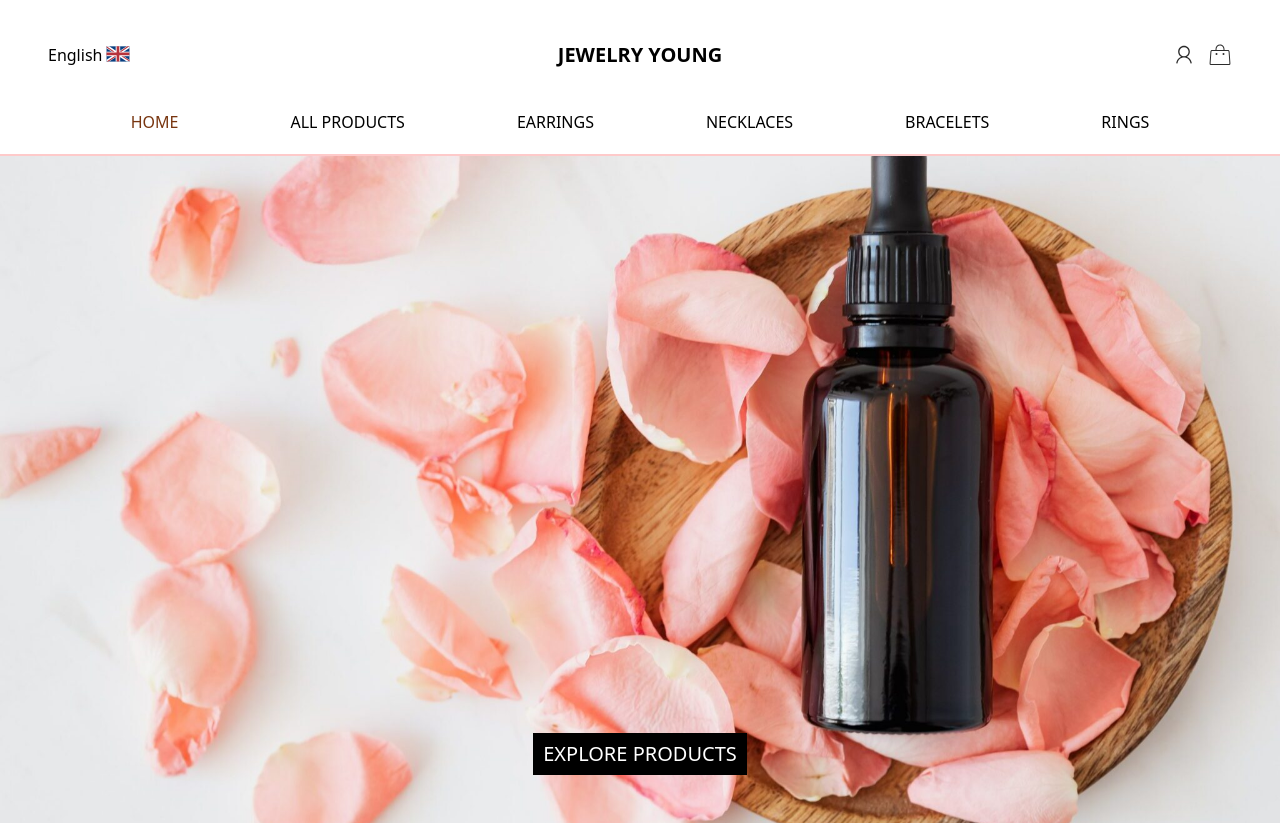
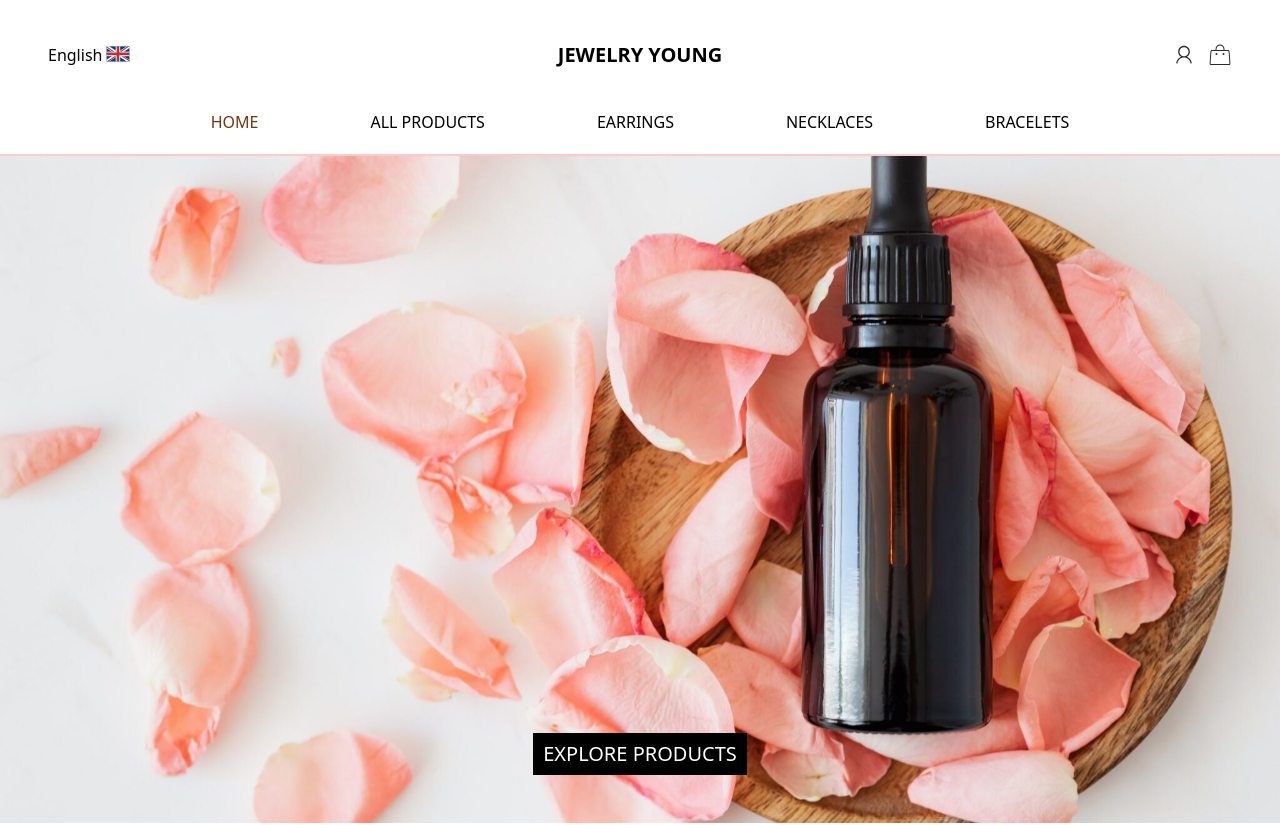
Before and after one commit to yunbo-z/shopping-cart-dashboard, a Next.js app: page / in a window 1280 px wide. Shown: the top 825 px of the page. Built offline with nearby package versions, Linux system fonts and the light colour scheme.

Commit message:
chore: clean file

```diff
--- a/src/app/components/Header/navItems.js
+++ b/src/app/components/Header/navItems.js
@@ -4,6 +4,5 @@ const navItems = [
     { key: '3', path: "/earrings", text: "EARRINGS" },
     { key: '4', path: "/necklaces", text: "NECKLACES" },
     { key: '5', path: "/bracelets", text: "BRACELETS" },
-    { key: '6', path: "/rings", text: "RINGS" },
 ]
 export default navItems
--- a/src/app/rings/page.tsx
+++ /dev/null
@@ -1,6 +0,0 @@
-const RingsPage = () => {
-    return(
-        <div>Rings Page</div>
-    )
-}
-export default RingsPage
```
